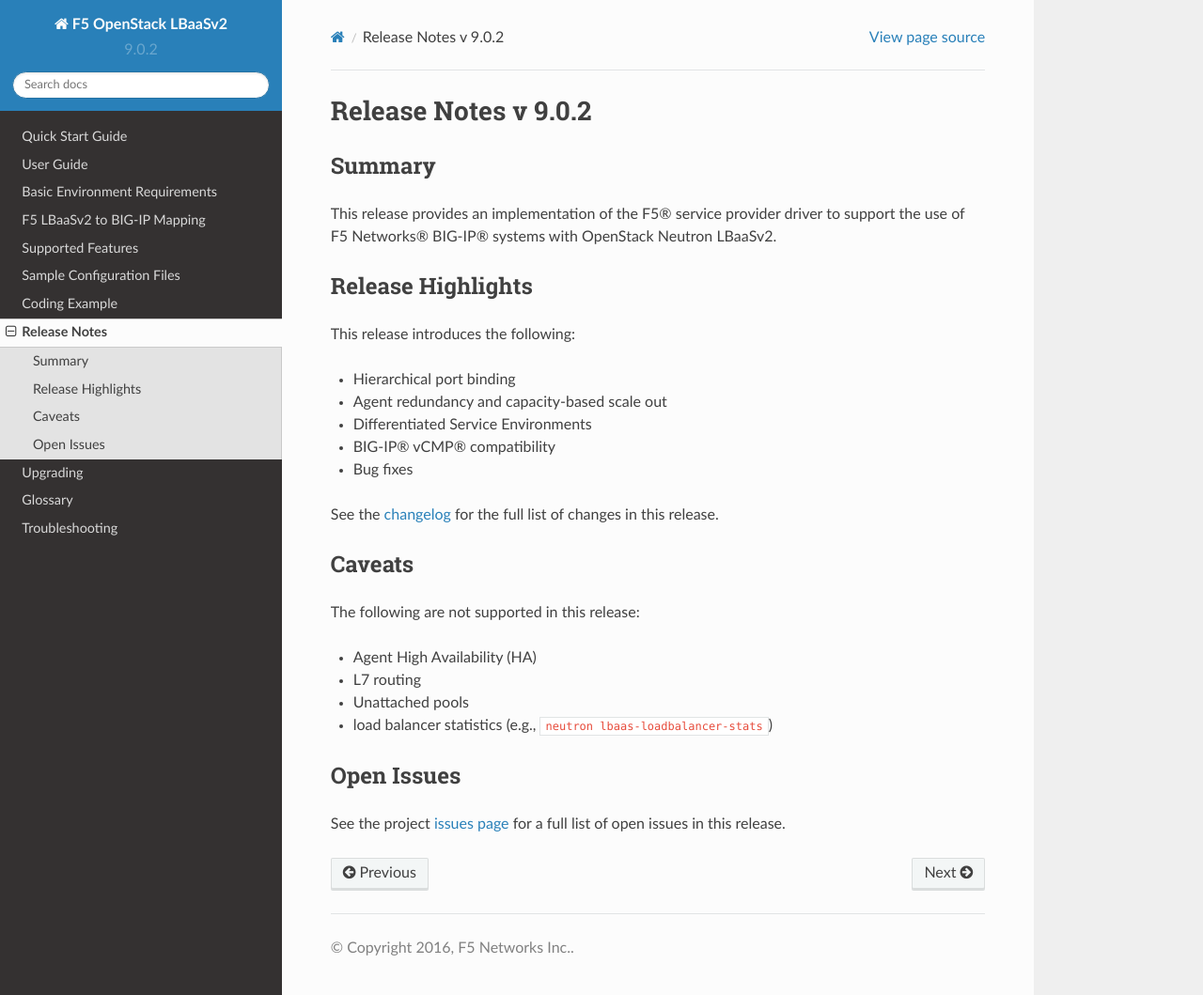
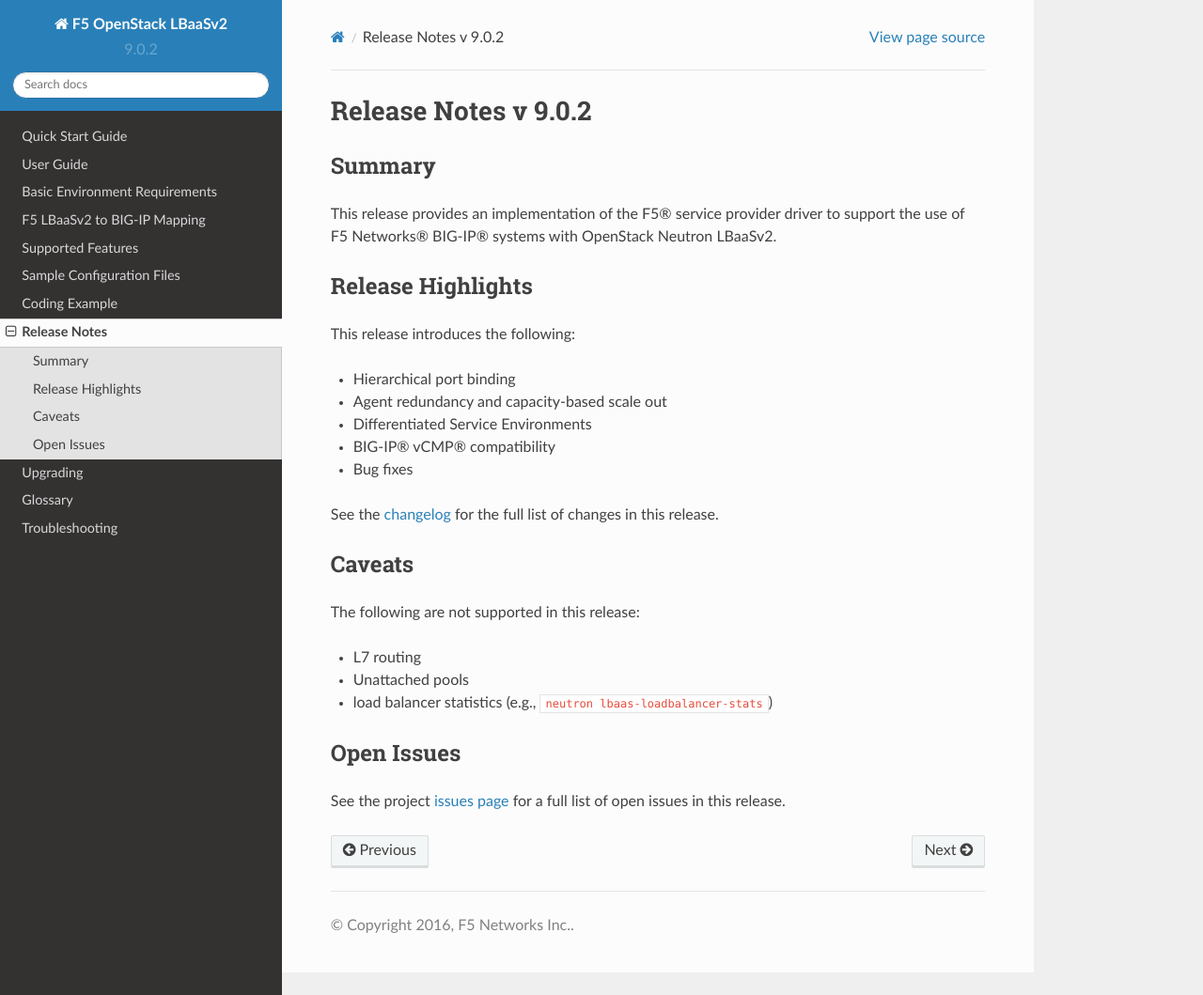
Before and after one commit to F5Networks/f5-openstack-lbaasv2-driver, a Sphinx documentation site: the page built from docs/release_notes.rst, in a window 1280 px wide and 1059 px high. Shown: the whole window at 94% size. Built offline with Sphinx 7.4.7 and the Read the Docs theme 2.0.0, drawn with Linux system fonts in a browser that asks for light colours; pages that are not in the unit, such as notebooks, are missing from menus.

Commit message:
Update the unsupported features list

```diff
--- a/docs/release_notes.rst
+++ b/docs/release_notes.rst
@@ -26,7 +26,6 @@
 
 The following are not supported in this release:
 
-* Agent High Availability (HA)
 * L7 routing
 * Unattached pools
 * load balancer statistics (e.g., ``neutron lbaas-loadbalancer-stats``)
```
